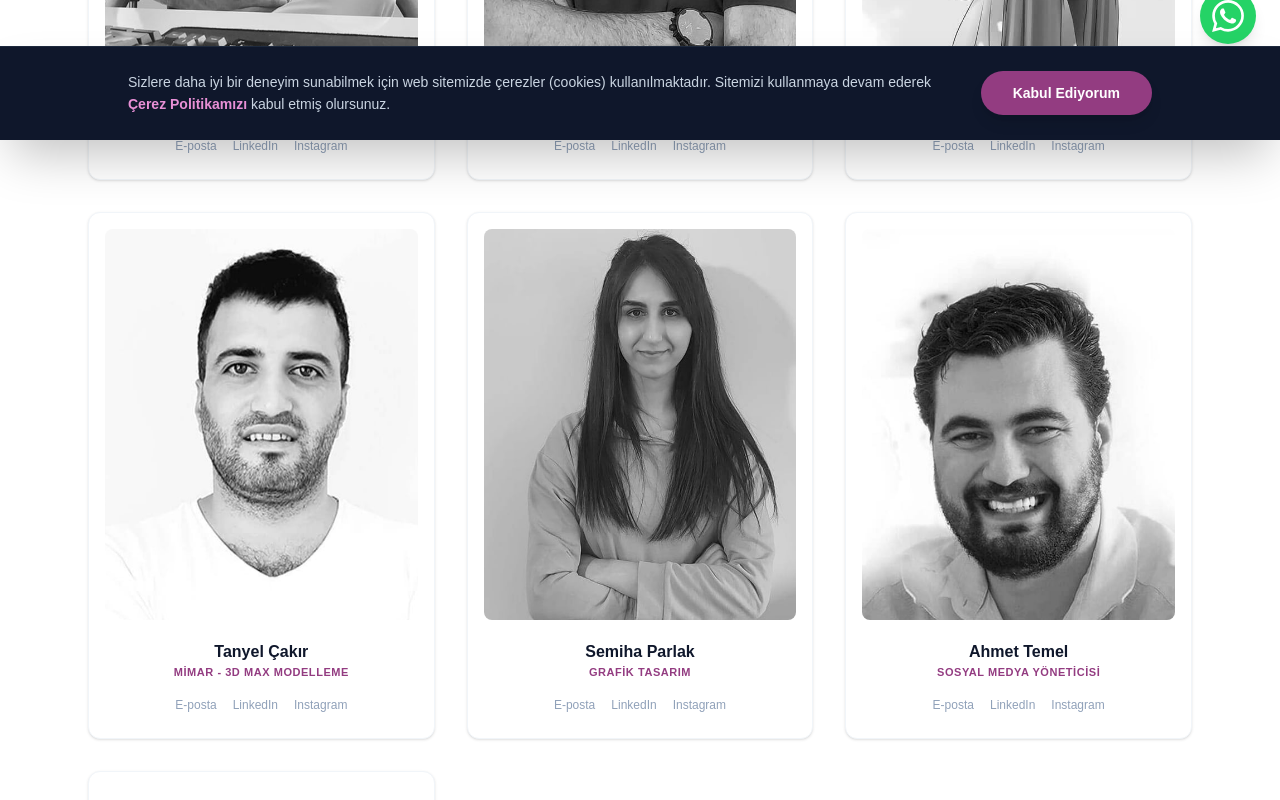
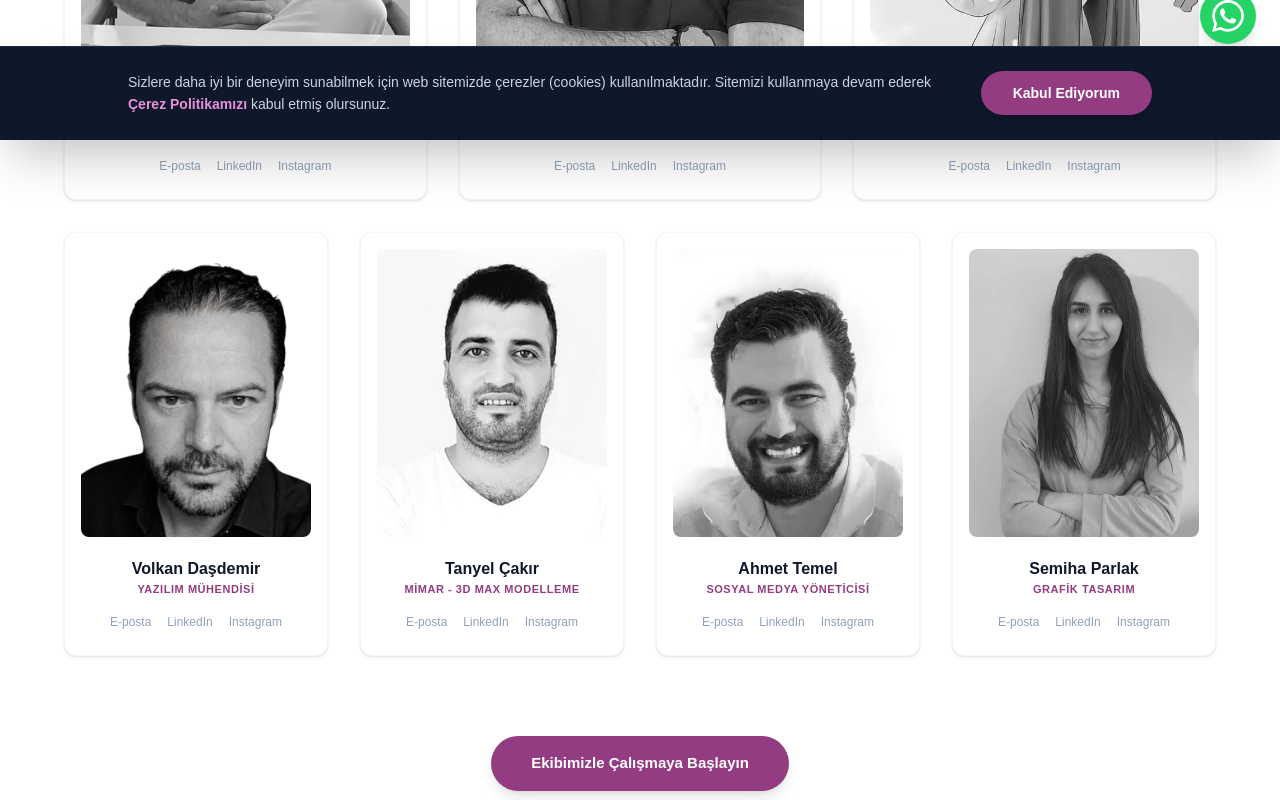
Before and after one commit to elamedya-sudo/eladesign-next, a Next.js app: page /ekibimiz in a window 1280 px wide. Shown: the part 660-1460 px from the top of the page. Built offline with nearby package versions, Linux system fonts and the light colour scheme.

Commit message:
Ekip düzeltme

```diff
--- a/app/(main)/ekibimiz/page.tsx
+++ b/app/(main)/ekibimiz/page.tsx
@@ -13,18 +13,77 @@ export const metadata = {
 export default function TeamPage() {
   const brandColor = "#933c81";
 
-  const team = [
-    { name: "Hüseyin Yüksel", role: "Kurucu - Bilgisayar Mühendisi", image: "/ekip/hyuksel-2-1.jpg" },
-    { name: "Halil Yüksel", role: "Google ADS & SEO - Kurucu Ortak", image: "/ekip/halil-yuksel.jpg" },
-    { name: "Ayşe Yüksel", role: "Kreatif Direktör - Kurucu Ortak", image: "/ekip/ayse-ekip-1.jpg" },
-    { name: "Tanyel Çakır", role: "Mimar - 3D Max Modelleme", image: "/ekip/tanyel-cakir.jpg" },
-    { name: "Semiha Parlak", role: "Grafik Tasarım", image: "/ekip/semiha-parlak.jpg" },
-    { name: "Ahmet Temel", role: "Sosyal Medya Yöneticisi", image: "/ekip/ahmet-temel.jpg" },
-    { name: "Volkan Daşdemir", role: "Yazılım Mühendisi", image: "/ekip/volkan.png" },
+  // ÜST 3'LÜ KADRO (Yönetim & Kurucular)
+  // Tüm linkler şimdilik boş ("#") bırakıldı.
+  const topTeam = [
+    {
+      name: "Hüseyin Yüksel",
+      role: "Kurucu - Bilgisayar Mühendisi",
+      image: "/ekip/hyuksel-2-1.jpg",
+      email: "#",
+      linkedin: "#",
+      instagram: "#"
+    },
+    {
+      name: "Halil Yüksel",
+      role: "Google ADS & SEO - Kurucu Ortak",
+      image: "/ekip/halil-yuksel.jpg",
+      email: "#",
+      linkedin: "#",
+      instagram: "#"
+    },
+    {
+      name: "Ayşe Yüksel",
+      role: "Kreatif Direktör - Kurucu Ortak",
+      image: "/ekip/ayse-ekip-1.jpg",
+      email: "#",
+      linkedin: "#",
+      instagram: "#"
+    },
   ];
 
+  // ALT 4'LÜ KADRO (Uzmanlar)
+  // Tüm linkler şimdilik boş ("#") bırakıldı.
+  const bottomTeam = [
+    {
+      name: "Volkan Daşdemir",
+      role: "Yazılım Mühendisi",
+      image: "/ekip/volkan.png",
+      email: "#",
+      linkedin: "#",
+      instagram: "#"
+    },
+    {
+      name: "Tanyel Çakır",
+      role: "Mimar - 3D Max Modelleme",
+      image: "/ekip/tanyel-cakir.jpg",
+      email: "#",
+      linkedin: "#",
+      instagram: "#"
+    },
+    {
+      name: "Ahmet Temel",
+      role: "Sosyal Medya Yöneticisi",
+      image: "/ekip/ahmet-temel.jpg",
+      email: "#",
+      linkedin: "#",
+      instagram: "#"
+    },
+    {
+      name: "Semiha Parlak",
+      role: "Grafik Tasarım",
+      image: "/ekip/semiha-parlak.jpg",
+      email: "#",
+      linkedin: "#",
+      instagram: "#"
+    },
+  ];
+
+  // SEO İçin Tüm Ekibi Birleştiriyoruz
+  const allTeam = [...topTeam, ...bottomTeam];
+
   // 2. PERSON SCHEMA (Her bir ekip üyesi için SEO gücü)
-  const teamSchema = team.map((member) => ({
+  const teamSchema = allTeam.map((member) => ({
     "@context": "https://schema.org",
     "@type": "Person",
     "name": member.name,
@@ -35,6 +94,56 @@ export default function TeamPage() {
     }
   }));
 
+  // HTML Görünümü Oluşturan Fonksiyon
+  const renderMemberCard = (member: any, index: number) => (
+    <div key={index} className="group bg-white rounded-xl p-4 border border-slate-100 shadow-sm hover:shadow-xl hover:border-[#933c81]/20 transition-all duration-300">
+      <div className="relative w-full aspect-[4/5] rounded-lg overflow-hidden mb-5">
+        <Image
+          src={member.image}
+          alt={member.name}
+          fill
+          className="object-cover group-hover:scale-105 transition-transform duration-500"
+        />
+      </div>
+      <div className="text-center pb-2">
+        <h3 className="text-base font-bold text-slate-900">{member.name}</h3>
+        <p className="text-[11px] font-bold text-[#933c81] uppercase tracking-wider mb-4">{member.role}</p>
+
+        {/* Sosyal Medya ve İletişim Linkleri */}
+        <div className="flex justify-center gap-4 text-[12px] font-medium text-slate-400">
+          {member.email && (
+            <Link
+              href={member.email === "#" ? "#" : `mailto:${member.email}`}
+              className="hover:text-[#933c81] transition-colors"
+            >
+              E-posta
+            </Link>
+          )}
+          {member.linkedin && (
+            <Link
+              href={member.linkedin}
+              target={member.linkedin === "#" ? "_self" : "_blank"}
+              rel="noopener noreferrer"
+              className="hover:text-[#933c81] transition-colors"
+            >
+              LinkedIn
+            </Link>
+          )}
+          {member.instagram && (
+            <Link
+              href={member.instagram}
+              target={member.instagram === "#" ? "_self" : "_blank"}
+              rel="noopener noreferrer"
+              className="hover:text-[#933c81] transition-colors"
+            >
+              Instagram
+            </Link>
+          )}
+        </div>
+      </div>
+    </div>
+  );
+
   return (
     <>
       <script
@@ -44,7 +153,7 @@ export default function TeamPage() {
 
       <div className="bg-white min-h-screen pt-12 pb-20">
 
-        {/* Sayfa başlığı */}
+        {/* Sayfa Başlığı */}
         <div className="max-w-[1100px] mx-auto px-6 text-center mb-16">
           <h1 className="text-3xl md:text-4xl font-extrabold text-slate-900 mb-4">
             Çözüm Odaklı <span style={{ color: brandColor }}>Uzman Kadromuz</span>
@@ -54,36 +163,24 @@ export default function TeamPage() {
           </p>
         </div>
 
-        {/* Ekip Grid */}
-        <div className="max-w-6xl mx-auto px-6">
-          <div className="grid grid-cols-1 sm:grid-cols-2 lg:grid-cols-3 gap-8">
-            {team.map((member, index) => (
-              <div key={index} className="group bg-white rounded-xl p-4 border border-slate-100 shadow-sm hover:shadow-xl hover:border-[#933c81]/20 transition-all duration-300">
-                <div className="relative w-full aspect-[4/5] rounded-lg overflow-hidden mb-5">
-                  <Image
-                    src={member.image}
-                    alt={member.name}
-                    fill
-                    className="object-cover group-hover:scale-105 transition-transform duration-500"
-                  />
-                </div>
-                <div className="text-center pb-2">
-                  <h3 className="text-base font-bold text-slate-900">{member.name}</h3>
-                  <p className="text-[11px] font-bold text-[#933c81] uppercase tracking-wider mb-4">{member.role}</p>
-                  <div className="flex justify-center gap-4 text-[12px] font-medium text-slate-400">
-                    <Link href="mailto:info@eladesign.org" className="hover:text-[#933c81]">E-posta</Link>
-                    <Link href="#" className="hover:text-[#933c81]">LinkedIn</Link>
-                    <Link href="#" className="hover:text-[#933c81]">Instagram</Link>
-                  </div>
-                </div>
-              </div>
-            ))}
+        {/* Ekip Düzeni */}
+        <div className="max-w-[1200px] mx-auto px-6">
+
+          {/* Üst Kısım: 3'lü Grid */}
+          <div className="grid grid-cols-1 sm:grid-cols-2 lg:grid-cols-3 gap-8 mb-8">
+            {topTeam.map((member, index) => renderMemberCard(member, index))}
           </div>
+
+          {/* Alt Kısım: 4'lü Grid */}
+          <div className="grid grid-cols-1 sm:grid-cols-2 lg:grid-cols-4 gap-8">
+            {bottomTeam.map((member, index) => renderMemberCard(member, index))}
+          </div>
+
         </div>
 
-        {/* Opsiyonel: CTA */}
+        {/* Opsiyonel: CTA Butonu */}
         <div className="mt-20 text-center">
-            <Link href="/iletisim" className="inline-block bg-[#933c81] text-white px-10 py-4 rounded-full font-bold text-[15px] hover:bg-[#7a316a] transition-all transform hover:-translate-y-1">
+            <Link href="/iletisim" className="inline-block bg-[#933c81] text-white px-10 py-4 rounded-full font-bold text-[15px] hover:bg-[#7a316a] transition-all transform hover:-translate-y-1 shadow-lg">
               Ekibimizle Çalışmaya Başlayın
             </Link>
         </div>
```
